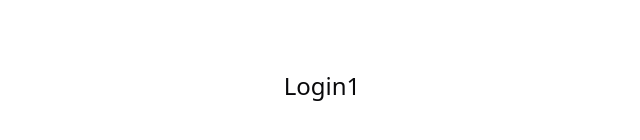
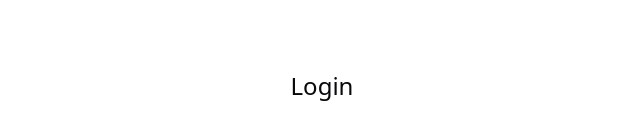
Before and after one commit to code-gritt/ERP-mig-react, a React (Vite) app: page /login in a window 1280 px wide. Shown: the part 314-454 px from the top of the page, without its empty margins (318-958 px from the left). Built offline with nearby package versions, Linux system fonts and the light colour scheme.

Commit message:
Refactor login routes and components
Removed redundant Login2 component and renamed Login1 to Login for clarity. Updated router to use the unified Login component for both /login and /login/otp routes.

```diff
--- a/src/app/routes/login/login-1.jsx
+++ /dev/null
@@ -1,7 +0,0 @@
-import React from 'react';
-
-const Login1 = () => {
-    return <div className="text-center text-2xl font-medium">Login1</div>;
-};
-
-export default Login1;
--- a/src/app/routes/login/login-2.jsx
+++ /dev/null
@@ -1,7 +0,0 @@
-import React from 'react';
-
-const Login2 = () => {
-    return <div className="text-center text-2xl font-medium">Login2</div>;
-};
-
-export default Login2;
--- /dev/null
+++ b/src/app/routes/login/login.jsx
@@ -0,0 +1,7 @@
+import React from 'react';
+
+const Login = () => {
+    return <div className="text-center text-2xl font-medium">Login</div>;
+};
+
+export default Login;
--- a/src/app/routes/router.jsx
+++ b/src/app/routes/router.jsx
@@ -2,8 +2,7 @@ import { createBrowserRouter, createRoutesFromElements, Route, Navigate } from '
 import { useSelector } from 'react-redux';
 import MainLayout from '@/app/layout/main-layout.jsx';
 import AuthLayout from '@/app/layout/auth-layout.jsx';
-import Login1 from '@/app/routes/login/login-1.jsx';
-import Login2 from '@/app/routes/login/login-2.jsx';
+import Login from '@/app/routes/login/login.jsx';
 import Dashboard from '@/app/routes/dashboard/dashboard.jsx';
 
 const ProtectedRoute = ({ children }) => {
@@ -26,15 +25,7 @@ export const router = createBrowserRouter(
                     path="login"
                     element={
                         <PublicRoute>
-                            <Login1 />
-                        </PublicRoute>
-                    }
-                />
-                <Route
-                    path="login/otp"
-                    element={
-                        <PublicRoute>
-                            <Login2 />
+                            <Login />
                         </PublicRoute>
                     }
                 />
```
